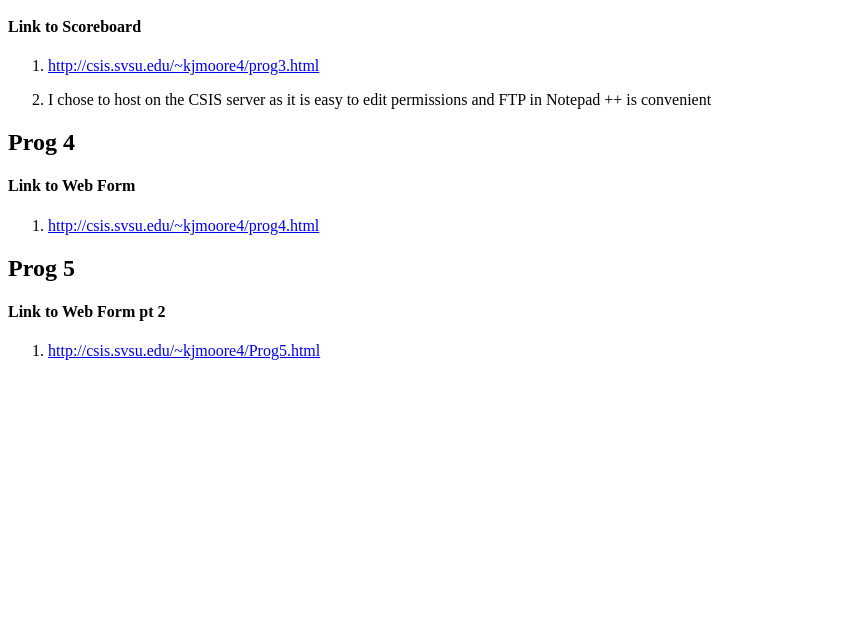
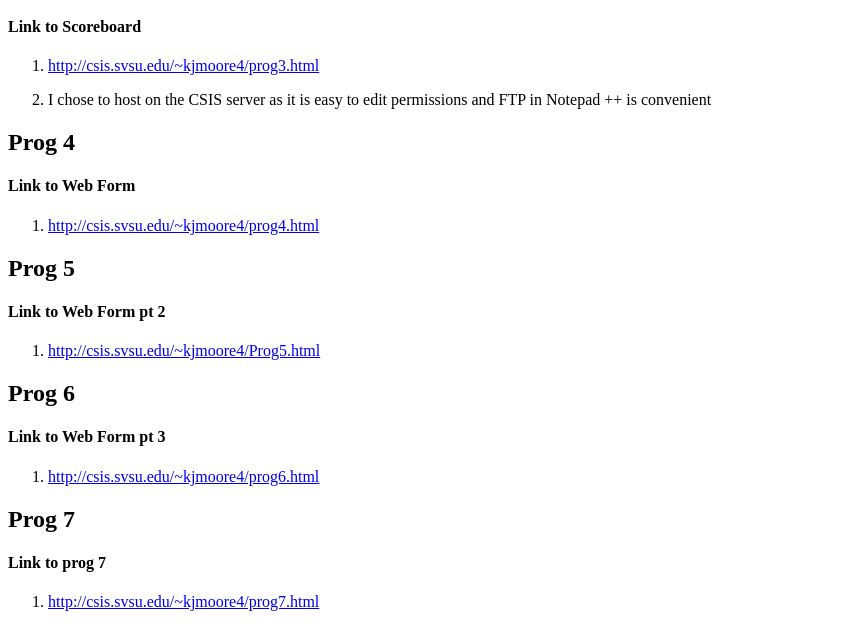
Before and after one commit to kaidenmoore4/pages, a plain HTML site: page index.html in a window 1280 px wide. Shown: the part 1533-2160 px from the top of the page, without its empty margins (0-863 px from the left). Before the commit the page ends 1909 px from the top, so only its background shows below. Drawn offline with Linux system fonts and the light colour scheme.

Commit message:
Update index.html

```diff
--- a/index.html
+++ b/index.html
@@ -126,5 +126,35 @@
 
       </section>
 
+      <header>
+         <h2>Prog 6</h2>
+      </header>
+
+      <section>
+           <h4>Link to Web Form pt 3</h4>
+
+           <ol>
+               <li><a href="http://csis.svsu.edu/~kjmoore4/prog6.html">http://csis.svsu.edu/~kjmoore4/prog6.html</a></li>
+           </ol>
+
+      </section>
+
+      <header>
+         <h2>Prog 7</h2>
+      </header>
+
+      <section>
+           <h4>Link to prog 7</h4>
+
+           <ol>
+               <li><a href="http://csis.svsu.edu/~kjmoore4/prog7.html">http://csis.svsu.edu/~kjmoore4/prog7.html</a></li>
+           </ol>
+
+      </section>
+
+
+
+
+
 
    </article>
```
